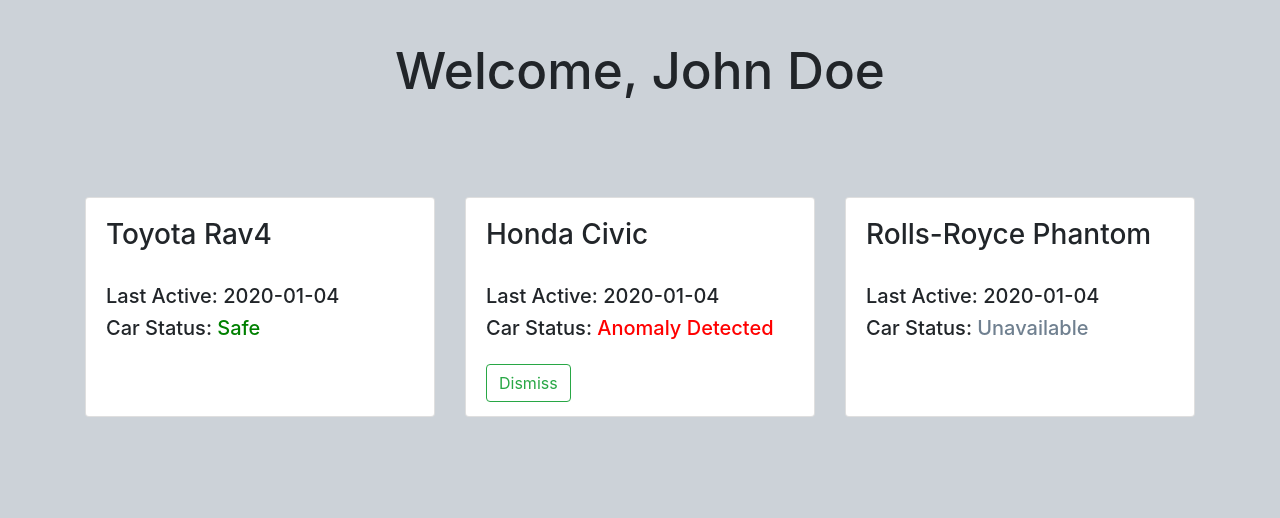
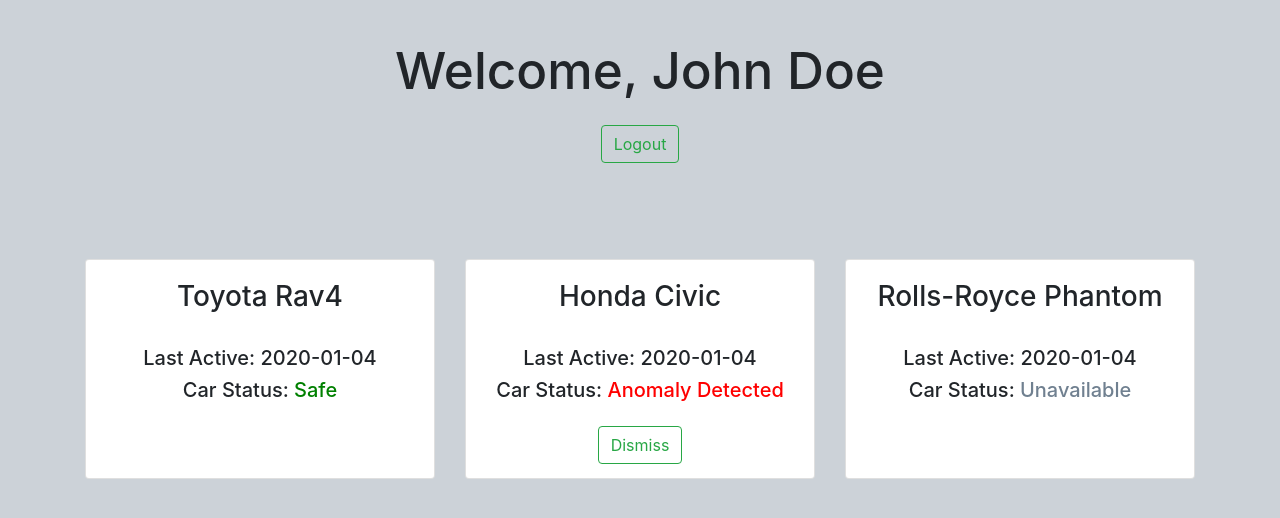
Before and after one commit to ECE496-AGL/agl-webapp, a React (Create React App) app: page /dashboard in a window 1280 px wide. Shown: the top 518 px of the page. Built offline with nearby package versions, Linux system fonts and the light colour scheme.

Commit message:
added ability to login/logout using amazon cognito

```diff
--- a/src/containers/Dashboard.js
+++ b/src/containers/Dashboard.js
@@ -1,13 +1,29 @@
 import React from 'react';
 import '../css/containers/Dashboard.css'
 import CarCard from '../components/CarCard'
-import { Container, Row, Col } from 'react-bootstrap';
+import { Container,
+    Row,
+    Col,
+    Button } from 'react-bootstrap';
+
 
 class Dashboard extends React.Component {
     render(){
         return(
             <div className= "parent_container_dashboard">
-                <h4 className="user_welcome">Welcome, John Doe</h4>
+                <div className="user_welcome">
+                    <h4 className="user_welcome_text">Welcome, John Doe</h4>
+
+                    {/* Note: logout_uri needs to be EXACT SAME as the signout url in cognito console */}
+                    <Button
+                    variant="outline-success"
+                    href="https://agltest.auth.us-east-1.amazoncognito.com/logout?client_id=6udbap9k9c743qirm1g4flp595&logout_uri=https://master.d8mrzxl42byhr.amplifyapp.com/">
+                        Logout
+                    </Button>
+
+                </div>
+
+
                 <Container className = "car_list mt-5">
                     <Row>
                         <Col sm>
@@ -20,6 +36,9 @@
                             <CarCard carName={"Rolls-Royce Phantom"} carStatus={"Unavailable"}/>
                         </Col>
                     </Row>
+
+
+
                 </Container>
             </div>
         )
--- a/src/containers/Home.js
+++ b/src/containers/Home.js
@@ -10,11 +10,10 @@
                 <h1 className="title">AGL WebApp</h1>
 
                 <div className="signup_login">
-                    <Button variant="outline-success" >
-                        SignUp
-                    </Button>
-                    <Button variant="outline-success" href="/dashboard">
-                        Login
+                    <Button
+                    variant="outline-success"
+                    href="https://agltest.auth.us-east-1.amazoncognito.com/login?response_type=token&client_id=6udbap9k9c743qirm1g4flp595&redirect_uri=https://master.d8mrzxl42byhr.amplifyapp.com/dashboard">
+                        SignUp / Login
                     </Button>
                 </div>
 
--- a/src/css/containers/Dashboard.css
+++ b/src/css/containers/Dashboard.css
@@ -10,12 +10,20 @@
 }
 
 .user_welcome{
+    text-align: center;
+}
+
+.user_welcome_text{
     font-size: 4vw;
-    text-align: center;
     margin-top: 5vh;
+    margin-bottom: 3vh;
 }
 
 .car_card_container{
     width: '22rem';
     height: 220px
 }
+
+.car_list {
+    text-align: center ;
+}
```
Also changed, not shown: 1 other file (tests, documents, lock files or other folders).
